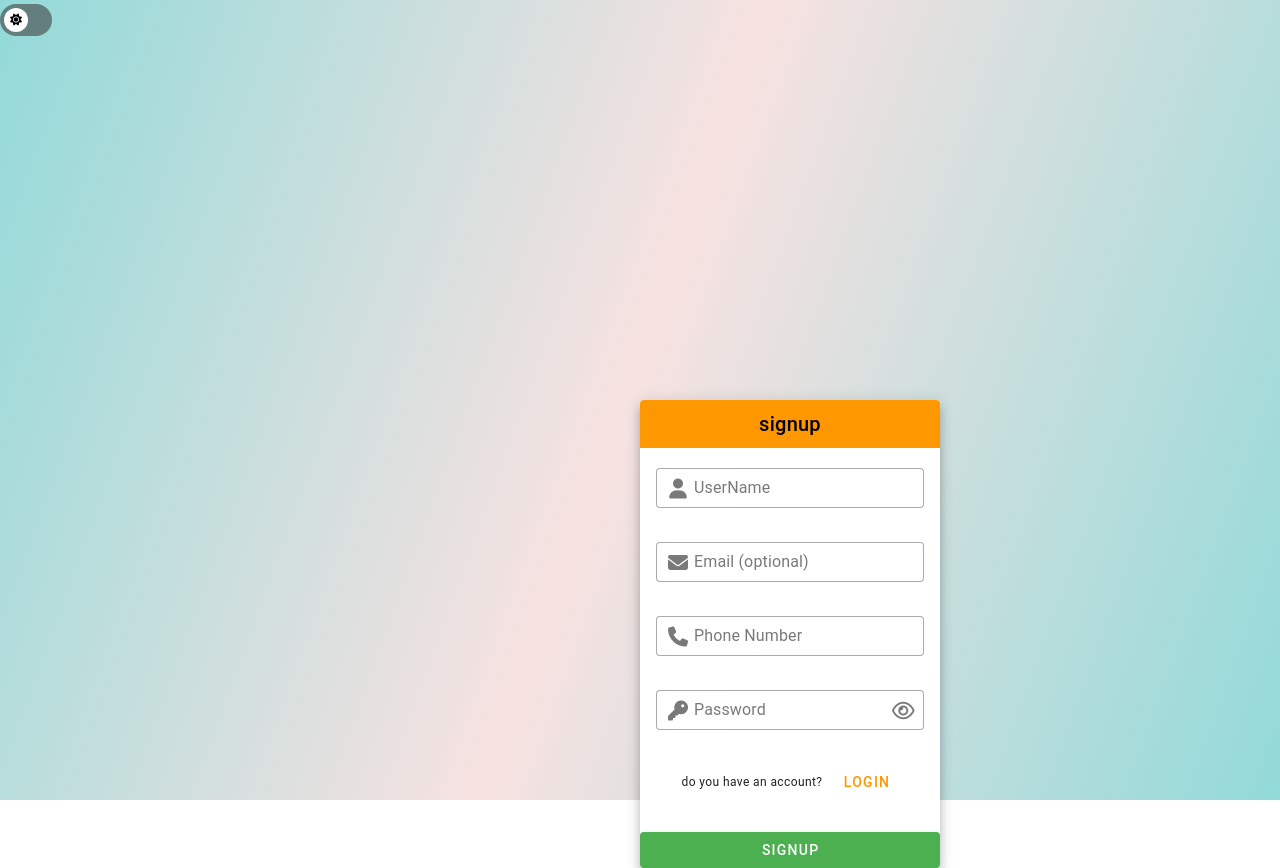
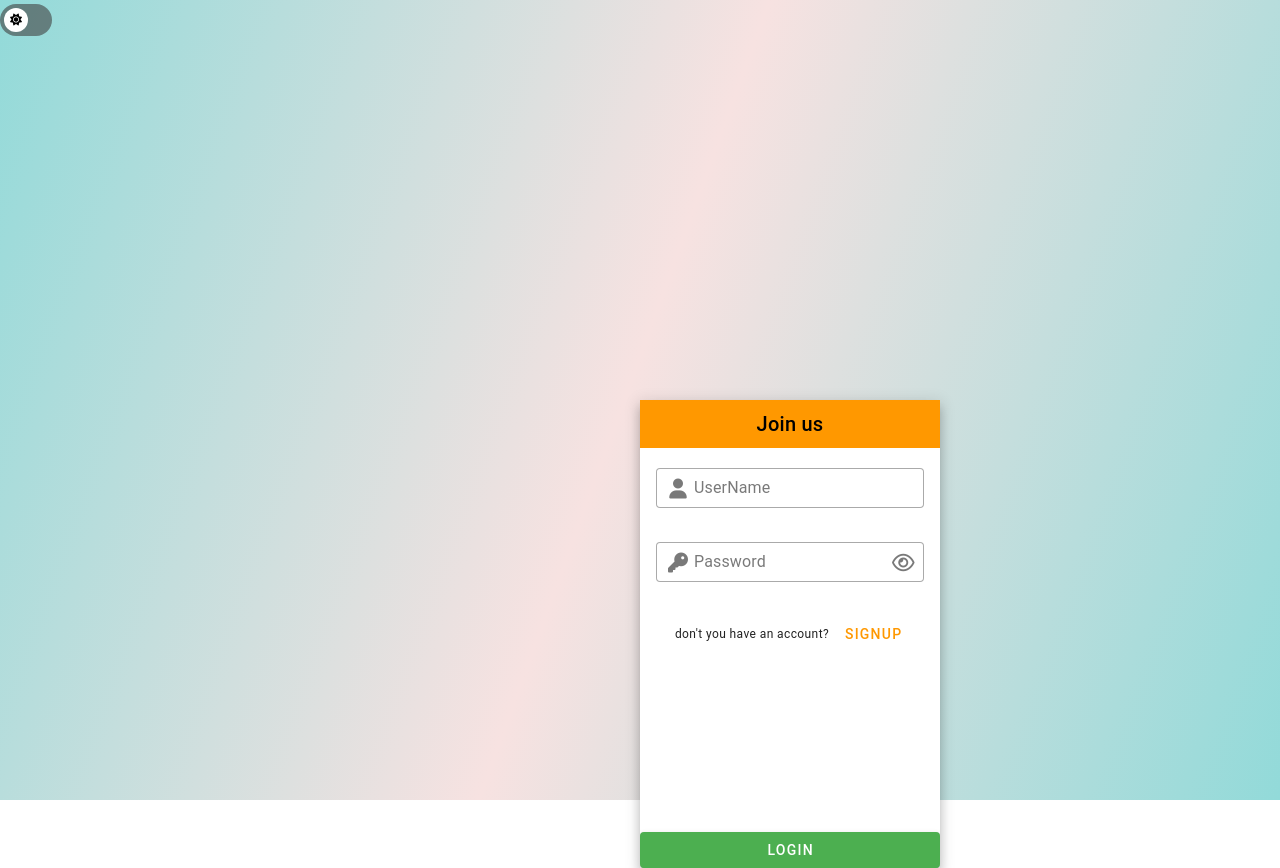
Before and after one commit to Nimakhdb13/panel, a Vue app: page / in a window 1280 px wide. Built offline with nearby package versions, Linux system fonts and the light colour scheme.

Commit message:
set background and title of flipperCard

```diff
--- a/src/components/signin/flipperCard.vue
+++ b/src/components/signin/flipperCard.vue
@@ -3,18 +3,34 @@
     <div class="flip-card" :class="flipClass">
       <div class="flip-card-inner">
         <div class="flip-card-front">
-          <v-card class="bg-blue-lighte-5 elevation-8">
+          <v-card
+            :class="
+              $vuetify.theme.name == 'myCustomLightTheme'
+                ? 'bg-secondary'
+                : 'bg-secondary-darken-4'
+            "
+            class="rounded-0 elevation-8"
+          >
             <SignInForm
               @flip="flip('login')"
-              title="signup"
+              title="Join us"
+              :is-signup="true"
             />
           </v-card>
         </div>
 
-        <v-card class="flip-card-back">
+        <v-card
+          class="flip-card-back"
+          :class="
+            $vuetify.theme.name == 'myCustomLightTheme'
+              ? 'bg-secondary'
+              : 'bg-secondary-darken-4'
+          "
+        >
           <SignInForm
             @flip="flip('signup')"
-            title="login"
+            title="Welcome back"
+            :is-signup="false"
           />
         </v-card>
       </div>
```
